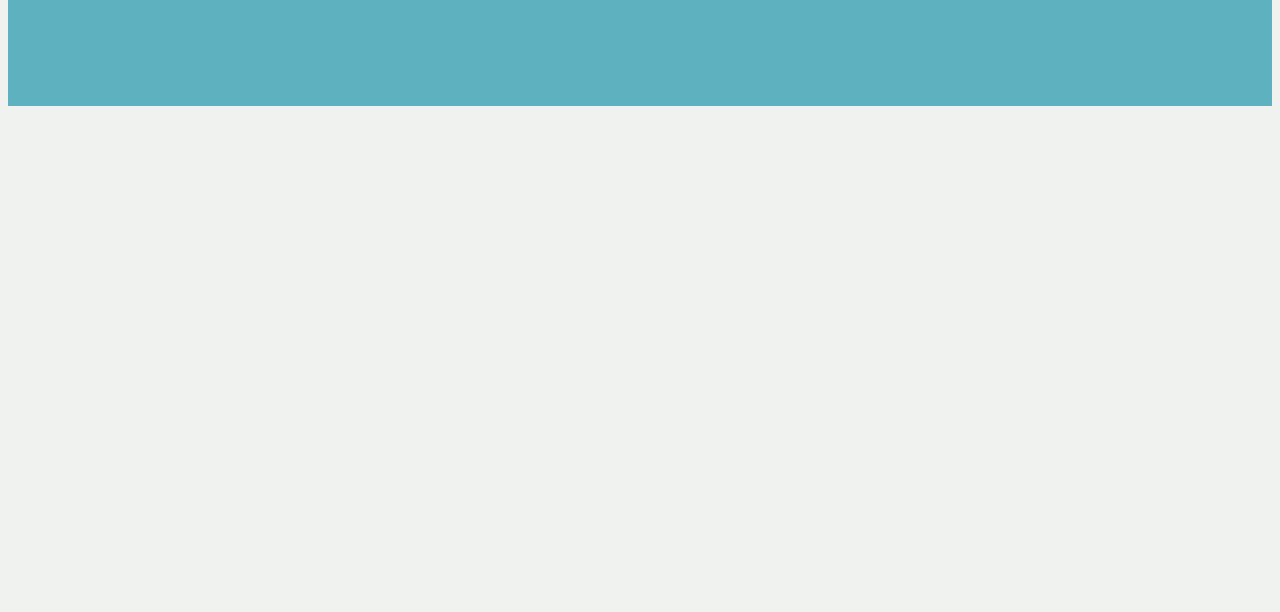
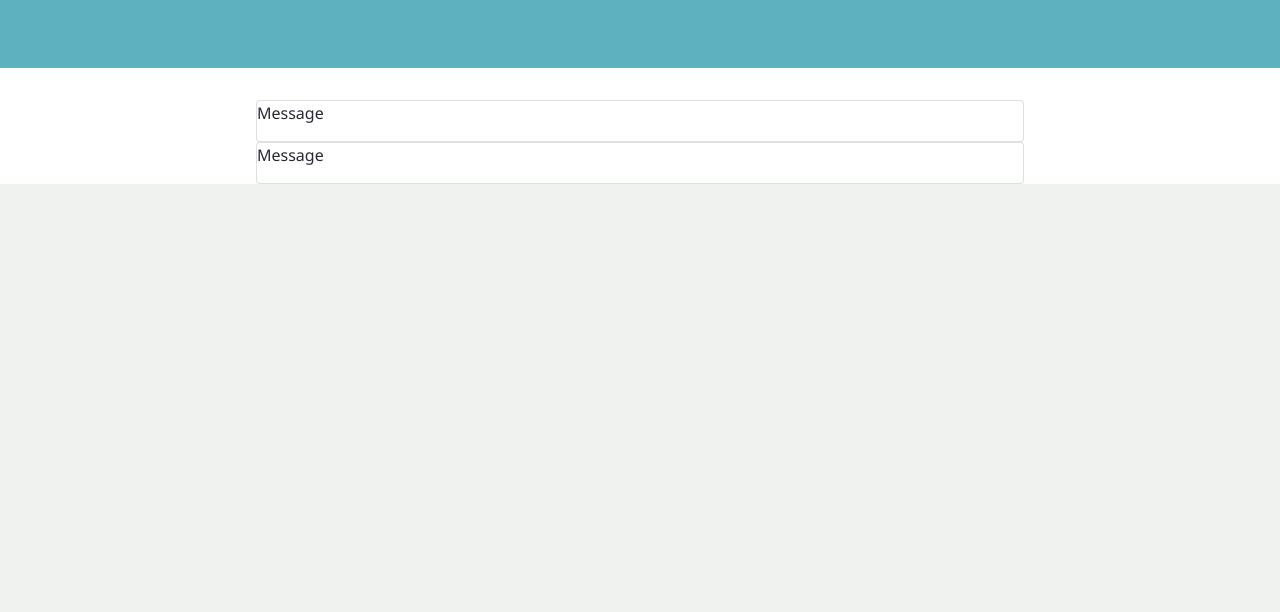
Before and after one commit to claudiaareneee/UmQuestion, a website: page public/index.html in a window 1280 px wide. Shown: the part 188-800 px from the top of the page. Drawn offline with nearby package versions, Linux system fonts and the light colour scheme.

Commit message:
WIP adding models

```diff
--- /dev/null
+++ b/public/View.js
@@ -0,0 +1,21 @@
+/*
+In this file, there are functions to create views like a question view, a response view, etc.
+This file exists so that we can reuse views that we create.
+*/
+
+// Each function in this file will be created off of the View object.
+var View = {};
+
+View.createQuestionView = function(question){
+    var messageContainer = document.createElement("DIV");
+    var p = document.createElement("P");
+
+    messageContainer.className = "questionContainer card";
+    p.className = "cardbody";
+
+    p.innerHTML = question.message;
+
+    messageContainer.appendChild(p);
+
+    return messageContainer;
+};
--- a/public/index.html
+++ b/public/index.html
@@ -2,16 +2,30 @@
 <html>
   <head>
     <title>DCSP Project</title>
+    <!-- Bootstrap -->
+    <link rel="stylesheet" href="https://stackpath.bootstrapcdn.com/bootstrap/4.3.1/css/bootstrap.min.css" integrity="sha384-ggOyR0iXCbMQv3Xipma34MD+dH/1fQ784/j6cY/iJTQUOhcWr7x9JvoRxT2MZw1T" crossorigin="anonymous">
+    <meta name="viewport" content="width=device-width, initial-scale=1, shrink-to-fit=no">
+
+    <!-- Our custom stylesheets -->
     <link rel="stylesheet" type="text/css" href="stylesheet.css">
-	<script src="/socket.io/socket.io.js"></script>
-	<script>
-	</script>
+
   </head>
   <body>
       <div id="topBar">
-          <h1 id="apptitle">Um, Question</h1>
+        <h1 id="apptitle">Um, Question</h1>
       </div>
 
-    <script src="index.js"></script>
+      <div id="mainContent"></div>
+
+      <!-- Bootstrap -->
+      <script src="https://code.jquery.com/jquery-3.3.1.slim.min.js" integrity="sha384-q8i/X+965DzO0rT7abK41JStQIAqVgRVzpbzo5smXKp4YfRvH+8abtTE1Pi6jizo" crossorigin="anonymous"></script>
+      <script src="https://cdnjs.cloudflare.com/ajax/libs/popper.js/1.14.7/umd/popper.min.js" integrity="sha384-UO2eT0CpHqdSJQ6hJty5KVphtPhzWj9WO1clHTMGa3JDZwrnQq4sF86dIHNDz0W1" crossorigin="anonymous"></script>
+      <script src="https://stackpath.bootstrapcdn.com/bootstrap/4.3.1/js/bootstrap.min.js" integrity="sha384-JjSmVgyd0p3pXB1rRibZUAYoIIy6OrQ6VrjIEaFf/nJGzIxFDsf4x0xIM+B07jRM" crossorigin="anonymous"></script>
+
+      <!-- Our Scripts -->
+      <script src="/socket.io/socket.io.js"></script>
+      <script src="models.js"></script>
+      <script src="View.js"></script>
+      <script src="index.js"></script>
   </body>
 </html>
--- a/public/index.js
+++ b/public/index.js
@@ -0,0 +1,7 @@
+contentContainer = document.getElementById("mainContent");
+
+var testQuestion = new Question(1,1,"Message");
+contentContainer.appendChild(View.createQuestionView(testQuestion));
+
+testQuestion = new Question(1,1,"Message");
+contentContainer.appendChild(View.createQuestionView(testQuestion));
--- /dev/null
+++ b/public/models.js
@@ -0,0 +1,11 @@
+/*
+This file contains all of our classes as defined by the design document.
+*/
+
+var Question = function (authorId, courseId, message){
+    this.postId = 0;
+    this.authorId = authorId || 0;
+    this.courseId = courseId || 0;
+    this.message = message || "";this.endorseCount = 0;
+    this.endorserIds = [];
+};
--- a/public/stylesheet.css
+++ b/public/stylesheet.css
@@ -34,6 +34,16 @@ p {
     color: var(--primary-color-light);
 }
 
+#mainContent {
+    margin-top: 2rem;
+    margin-right: 16rem;
+    margin-left: 16rem;
+}
+
+/* .questionContainer {
+
+} */
+
 /* .lightText {
     color: var(--primary-text-color-subheadding);
     font-size: .75em;
```
Also changed, not shown: README.md.
